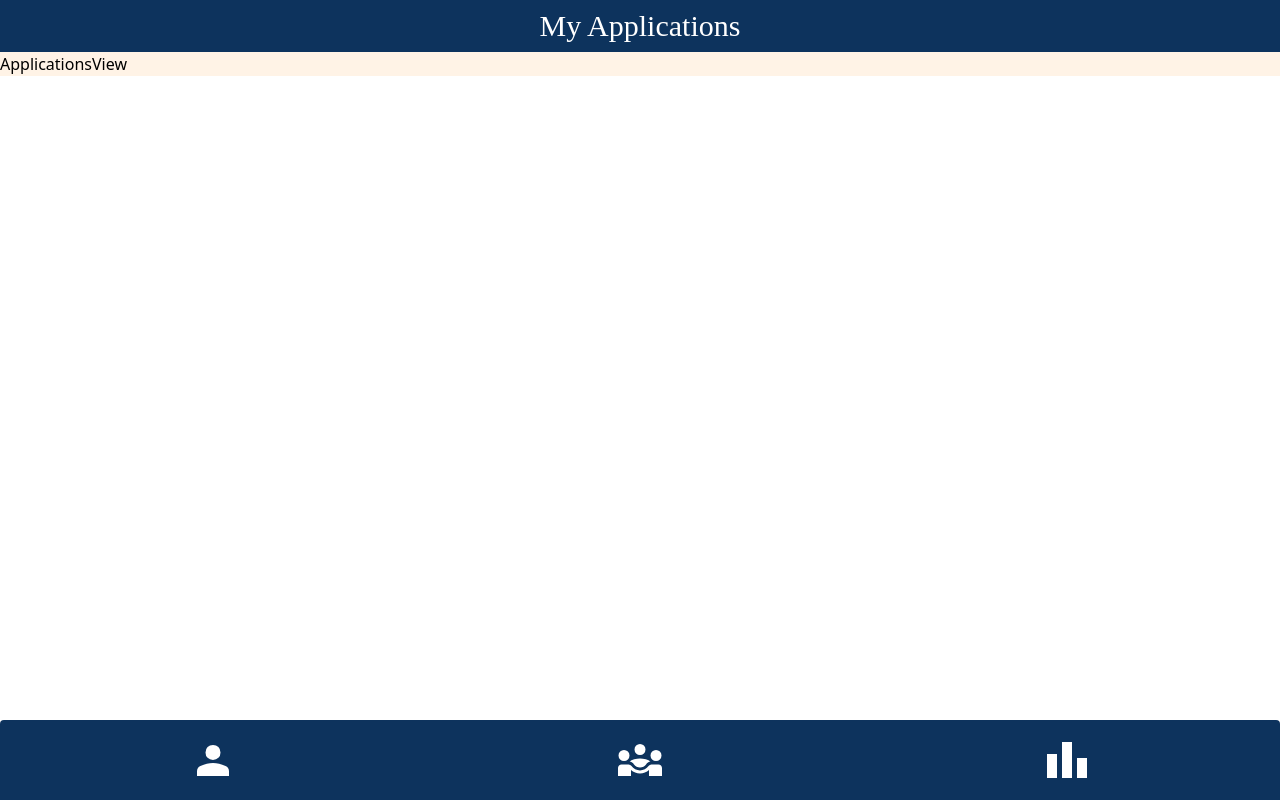
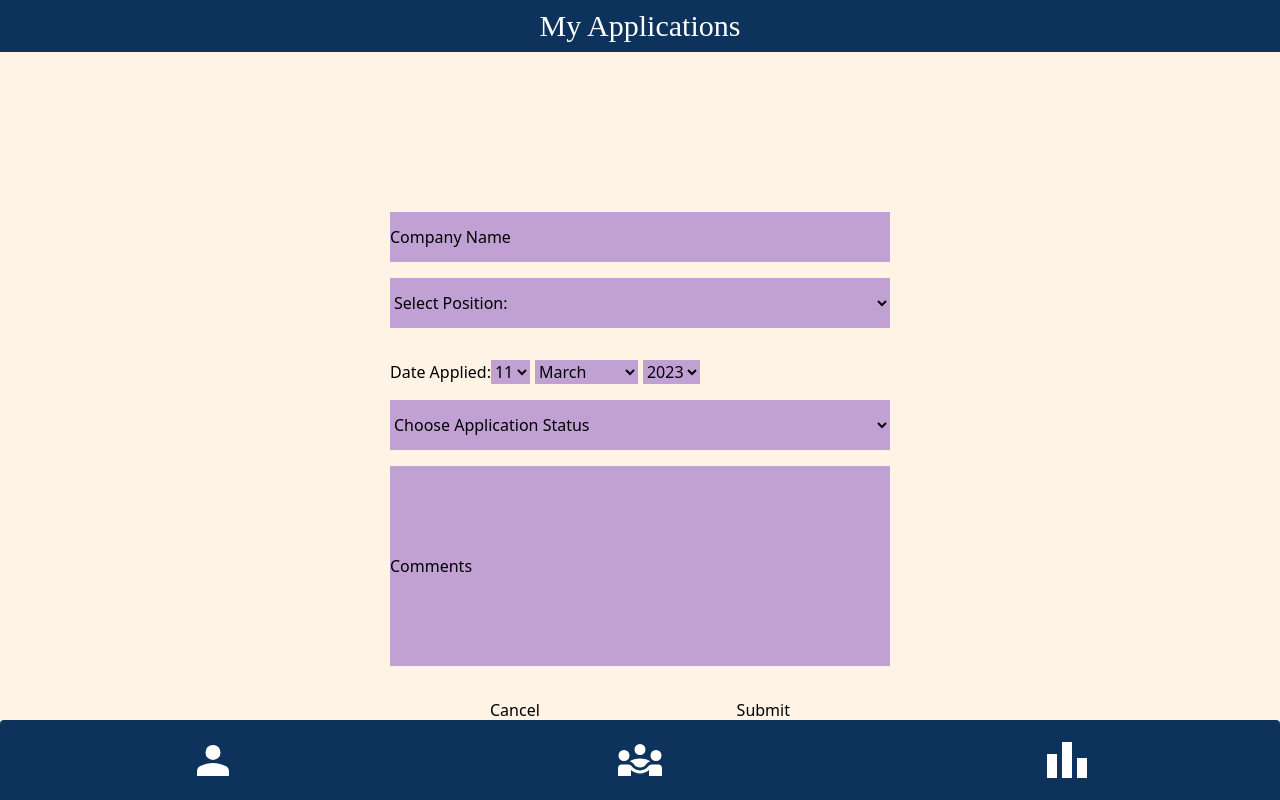
Before and after one commit to MinjiKong/BurnOut, a React (Create React App) app: page / in a window 1280 px wide. Shown: the top 800 px of the page. Built offline with nearby package versions, Linux system fonts and the light colour scheme; a web font is replaced by a local one.

Commit message:
commit code for ApplicationForm

```diff
--- a/src/App.js
+++ b/src/App.js
@@ -6,6 +6,7 @@ import Header from "./components/Header";
 import LeaderboardView from "./components/LeaderboardView";
 import { useLocation } from "react-router-dom";
 import { useState } from "react";
+import ApplicationForm from "./components/ApplicationForm";
 
 function App() {
   const location = useLocation();
@@ -34,12 +35,14 @@ function App() {
         {/* <Router>   */}
           <Header text={text}/>
           <Routes>
-            <Route path='/' element={<ApplicationsView/>}></Route>
+
+            <Route path='/' element={<ApplicationForm/>}></Route>
             {/* <Route path="/login" element={<Login/>}></Route> */}
             <Route path="/community" element={<CommunityView />}></Route>
             {/* <Route path='/settings' element={<Settings />}></Route> */}
             <Route path='/leaderboard' element={<LeaderboardView />}></Route>
           </Routes>
+
           <Navbar />
         {/* </Router> */}
 
--- a/src/components/ApplicationForm.jsx
+++ b/src/components/ApplicationForm.jsx
@@ -1,9 +1,141 @@
 import React from 'react'
+import * as DataInterface from './DataInterface'
+import {useState, useEffect} from 'react';
+import { JobPositions } from './DataInterface';
+
 
 function ApplicationForm() {
+
+  const [day, setDay] = useState(new Date().getDate());
+  const [month, setMonth] = useState(new Date().getMonth() + 1);
+  const [year, setYear] = useState(new Date().getFullYear());
+
+  const [companyName, setCompanyName] = useState("");
+  const [position, setPosition] = useState("");
+  const [dateApplied, setDateApplied] = useState("");
+  const [applicationStatus, setApplicationStatus] = useState("");
+  const [comments, setComments] = useState("");
+
+  const jobPosition = JobPositions;
+
+  const days = [];
+  for (let i = 1; i <= 31; i++) {
+    days.push(<option key={i} value={i}>{i}</option>);
+  }
+
+  const months = [
+    <option key="01" value="01">January</option>,
+    <option key="02" value="02">February</option>,
+    <option key="03" value="03">March</option>,
+    <option key="04" value="04">April</option>,
+    <option key="05" value="05">May</option>,
+    <option key="06" value="06">June</option>,
+    <option key="07" value="07">July</option>,
+    <option key="08" value="08">August</option>,
+    <option key="09" value="09">September</option>,
+    <option key="10" value="10">October</option>,
+    <option key="11" value="11">November</option>,
+    <option key="12" value="12">December</option>
+  ];
+
+  const years = [];
+  for (let i = 1900; i <= new Date().getFullYear(); i++) {
+    years.push(<option key={i} value={i}>{i}</option>);
+  }
+
+  const statusOptions = [
+    { value: 'applied', label: 'Applied' },
+    { value: 'interview-invitation', label: 'Interview Invitation' },
+    { value: 'interviewed', label: 'Interviewed' },
+    { value: 'offered', label: 'Offered' },
+    { value: 'accepted', label: 'Accepted' },
+  ];
+
+  const handleSubmit = (e) => {
+    e.preventDefault();
+
+    const date = new Date(`${year}-${month}-${day}`);
+    const formattedDate = date.toISOString().substring(0,10);
+
+    setDateApplied(formattedDate);
+    const randomNumber = Math.round(Math.random() * 100);
+
+    const applicationData = {
+      companyName: {companyName},
+      dateApplied: {dateApplied},
+      applicationStatus: {applicationStatus},
+      jobPosition: {position},
+      comments: {comments},
+      communityID: randomNumber
+    }
+
+    DataInterface.createApplication(applicationData);
+
+    // useEffect(() => {
+    //   DataInterface.createApplication(applicationData);
+    // }, [])
+
+    console.log(`Submitted: ${companyName} ${position} ${dateApplied} ${applicationStatus} ${comments} ${day} ${month} ${year}`)
+
+  }
+
   return (
-    <div className='text-7xl'>ApplicationForm</div>
-  )
+
+    <form onSubmit={handleSubmit} className="form-container" style={{ width: "500px", margin: "20vh auto", height: "100vh" }}>
+      <div className="form-row">
+        <label htmlFor="companyName" className="visually-hidden"></label>
+          <input type="text" id="companyName" placeholder="Company Name" value={companyName} onChange={(e) => setCompanyName(e.target.value)}  style={{height: "50px", backgroundColor: "#C1A1D3"}} />
+      </div>
+
+      <div className="form-row">
+        <label htmlFor="position" className="visually-hidden"></label>
+        <select id="position" value={position} onChange={(e) => setPosition(e.target.value)} style={{height: "50px", backgroundColor: "#C1A1D3"}}>
+          <option value="" >Select Position:</option>
+          {Object.values(jobPosition).map((option) =>(
+            <option key={option} value={option}>{option}</option>
+          ))}
+        </select>
+      </div>
+
+      <div className="date-row">
+        <label htmlFor="date">Date Applied:</label>
+        <div>
+          <select id="day" value={day} onChange={(e) => setDay(e.target.value)} style={{backgroundColor: "#C1A1D3", marginRight: "5px"}}>
+            {days}
+          </select>
+          <select id="month" value={month < 10 ? "0" + month : month} onChange={(e) => setMonth(e.target.value)} style={{backgroundColor: "#C1A1D3", marginRight: "5px"}}>
+            {months}
+          </select>
+          <select id="year" value={year} onChange={(e) => setYear(e.target.value)} style={{backgroundColor: "#C1A1D3", marginRight: "5px"}}>
+            {years}
+          </select>
+        </div>
+      </div>
+
+
+      <div className="form-row">
+        <select id="applicationStatus" value={position} onChange={(e) => setPosition(e.target.value)} style={{height: "50px", backgroundColor: "#C1A1D3"}}>
+          <option value="">Choose Application Status</option>
+          {statusOptions.map((option) =>(
+            <option key={option.value} value={option.value}>{option.label}</option>
+          ))}
+        </select>
+      </div>
+
+
+      <div className="form-row">
+        <label htmlFor="comments" className="visually-hidden"></label>
+          <input type="text" id="comments" placeholder="Comments" value={comments} onChange={(e) => setComments(e.target.value)} style={{height: "200px", backgroundColor: "#C1A1D3"}} />
+      </div>
+
+
+      <div className="button-row">
+        <button type="button">Cancel</button>
+        <button type="submit">Submit</button>
+      </div>
+    </form>
+  );
+
 }
 
 export default ApplicationForm
--- a/src/components/DataInterface.jsx
+++ b/src/components/DataInterface.jsx
@@ -4,6 +4,7 @@ import { getAnalytics } from "firebase/analytics";
 import {
     getFirestore,
     query,
+    where,
     orderBy,
     onSnapshot,
     collection,
--- a/src/index.css
+++ b/src/index.css
@@ -1,3 +1,90 @@
 @tailwind base;
 @tailwind components;
 @tailwind utilities;
+
+
+
+
+
+@tailwind base;
+@tailwind components;
+@tailwind utilities;
+
+/* .form-grid {
+    display: grid;
+    grid-template-columns: 1fr 1fr;
+    grid-gap: 10px;
+  }
+
+  @media screen and (min-width: 768px) {
+    .form-grid {
+      grid-template-columns: 1fr 1fr 1fr 1fr;
+    }
+  } */
+
+
+
+/* @media screen and (max-width: 1200px) { */
+    input::placeholder {
+        color: black;
+    }
+
+
+    .form-container {
+        display: flex;
+        flex-direction: column;
+        gap: 1rem;
+    }
+
+    .form-row {
+        display: flex;
+        flex-direction: column;
+        gap: 0.5rem;
+    }
+
+
+    /* .form-row input,
+    .form-row select,
+    .form-row fieldset {
+        margin-top: 0.5rem;
+    } */
+
+    .visually-hidden {
+        position: absolute;
+        overflow: hidden;
+        clip: rect(0 0 0 0);
+        height: 1px;
+        width: 1px;
+        margin: -1px;
+        padding: 0;
+        border: 0;
+    }
+
+    .date-row {
+        display: flex;
+        /* justify-content: space-between; */
+        margin-top: 1rem;
+    }
+
+    .date-row:last-child {
+        margin-left: 100px;
+    }
+
+    .button-row {
+        display: flex;
+        justify-content: space-between;
+        margin-top: 1rem;
+    }
+
+    .button-row button:first-child {
+        margin-right: auto;
+        margin-left: 100px;
+    }
+
+    .button-row button:last-child {
+        margin-right: 100px;
+        margin-left: auto;
+
+    }
+
+/* } */
```
